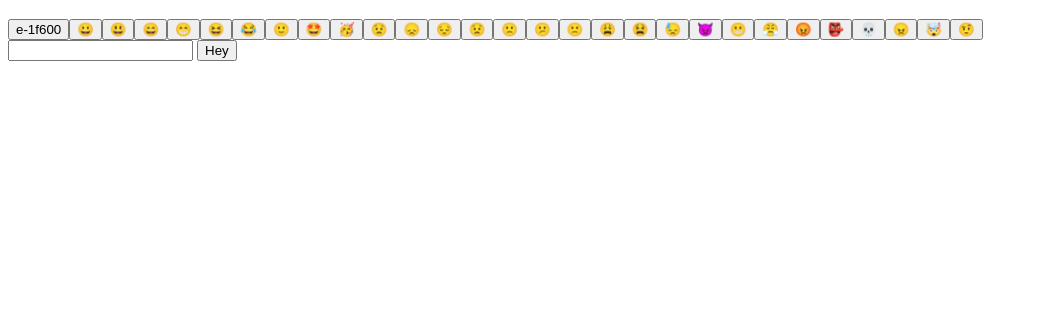
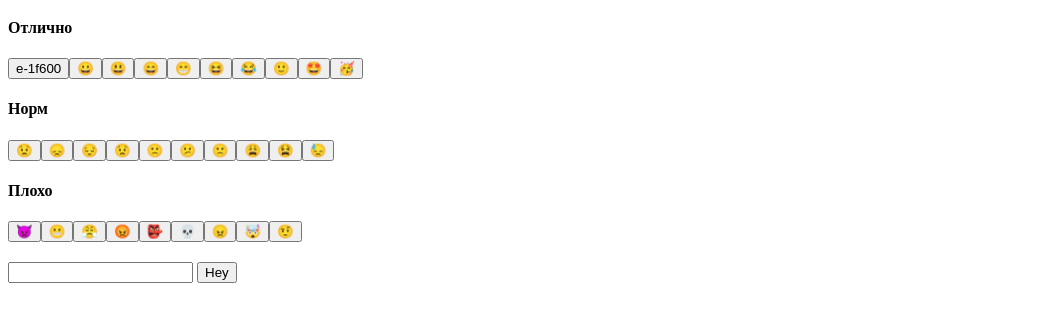
Before and after one commit to Legich13/bot, a plain HTML site: page index.html in a window 1280 px wide. Shown: the part 61-382 px from the top of the page, without its empty margins (0-1038 px from the left). Drawn offline with Linux system fonts and the light colour scheme.

Commit message:
bot v 1.0.0.1

```diff
--- a/bot.js
+++ b/bot.js
@@ -52,29 +52,38 @@ const smalTwo = {
 
  const buttonMessage = document.getElementById('button-message');
  const message = document.getElementById('message');
- const buttonInput = document.getElementById('button-smul')
+ const buttonInputOne = document.getElementById('button-smul-one')
+ const buttonInputTwo = document.getElementById('button-smul-two')
+ const buttonInputTree = document.getElementById('button-smul-tree')
  let valueInput = ''
- const inputMessage = document.getElementsByClassName('input-message')
+ //const inputMessage = [...document.querySelectorAll('.input-message')]
  let inputOne = document.getElementById('input-1')
 
 
 
- for (key in smal.joy){buttonInput.innerHTML += `<input  class="input-message" type="button" onClick={test} value="${smal.joy[key]}">`}
- for (key in smal.sadness){buttonInput.innerHTML += `<input  class="input-message" type="button" onClick={console.log(56)} value="${smal.sadness[key]}">`}
- for (key in smal.anger){buttonInput.innerHTML += `<input  class="input-message" type="button" onClick={console.log(57)} value="${smal.anger[key]}">`}
+ for (key in smal.joy){buttonInputOne .innerHTML += `<input  class="input-message" type="button"  value="${smal.joy[key]}">`}
+ for (key in smal.sadness){buttonInputTwo.innerHTML += `<input  class="input-message" type="button"  value="${smal.sadness[key]}">`}
+ for (key in smal.anger){buttonInputTree.innerHTML += `<input  class="input-message" type="button" value="${smal.anger[key]}">`}
 
 
- document.addEventListener('click', function(event) {
+ [...document.querySelectorAll('.input-message')].forEach(function(e){
+    e.addEventListener('click', function(event) {
         console.log(event.target.defaultValue)
         console.log(event)
 
         const str =  event.target.defaultValue;
-    console.log(
+        /* console.log(
           str.replace(/\p{Emoji}/ug, (m, idx) =>
            `e-${m.codePointAt(0).toString(16)}`
           )
-    )
+        )  */
+        const test0 = event.target.defaultValue.codePointAt(0)
+        const test = "&#" + `${event.target.defaultValue.codePointAt(0)}` + ";"
 
+        console.log(test)
+           inputOne.value =  test
+
+        })
  })
 
 
@@ -92,9 +101,9 @@ let bolAnger = ''
 
  const bollFun = () => {
 
-    bolJoy = smal.joy.includes(inputMessage.value)
-    bolSadness = smal.sadness.includes(inputMessage.value)
-    bolAnger = smal.anger.includes(inputMessage.value)
+    bolJoy = smal.joy.includes(inputOne.value)
+    bolSadness = smal.sadness.includes(inputOne.value)
+    bolAnger = smal.anger.includes(inputOne.value)
 
  }
 
@@ -107,7 +116,7 @@ let bolAnger = ''
 
  const  firstStage = () =>  {
 
-    console.log(inputMessage.value)
+
 
     if(bolJoy == true) {
         console.log('Привет у тебя настроение огонь =)')
--- a/index.html
+++ b/index.html
@@ -8,11 +8,14 @@
 </head>
 <body>
     <h1>Bot</h1>
-    <div id="button-smul">
+    <div id="button-smul-one"><h4>Отлично</h4></div>
+    <div id="button-smul-two"><h4>Норм</h4></div>
+    <div id="button-smul-tree"><h4>Плохо</h4></div>
+    <div style="margin-top: 20px;">
+        <input type="text" id="input-1">
+        <button id="button-message">Hey</button>
+    </div>
 
-    </div>
-    <input type="text" id="input-1">
-    <button id="button-message">Hey</button>
     <script src="./bot.js"></script>
 </body>
 </html>
```
Lines whose indentation alone changed are shown as unchanged.
